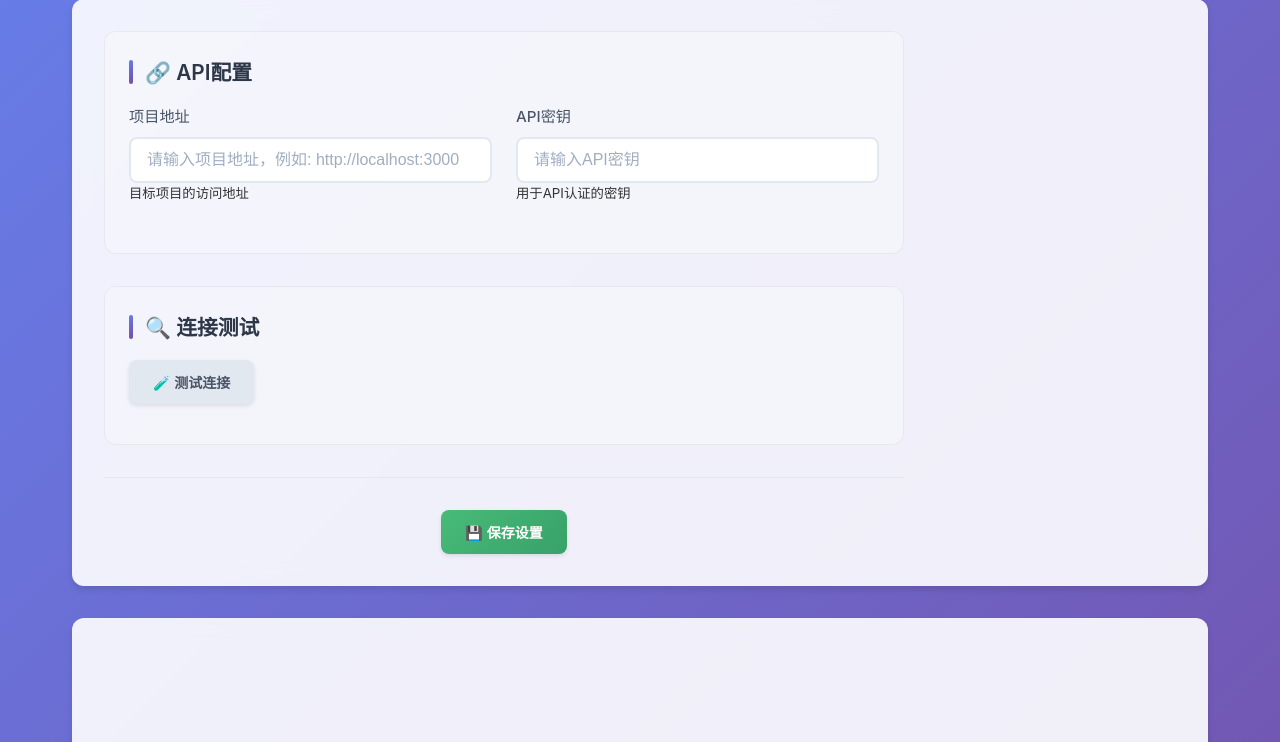
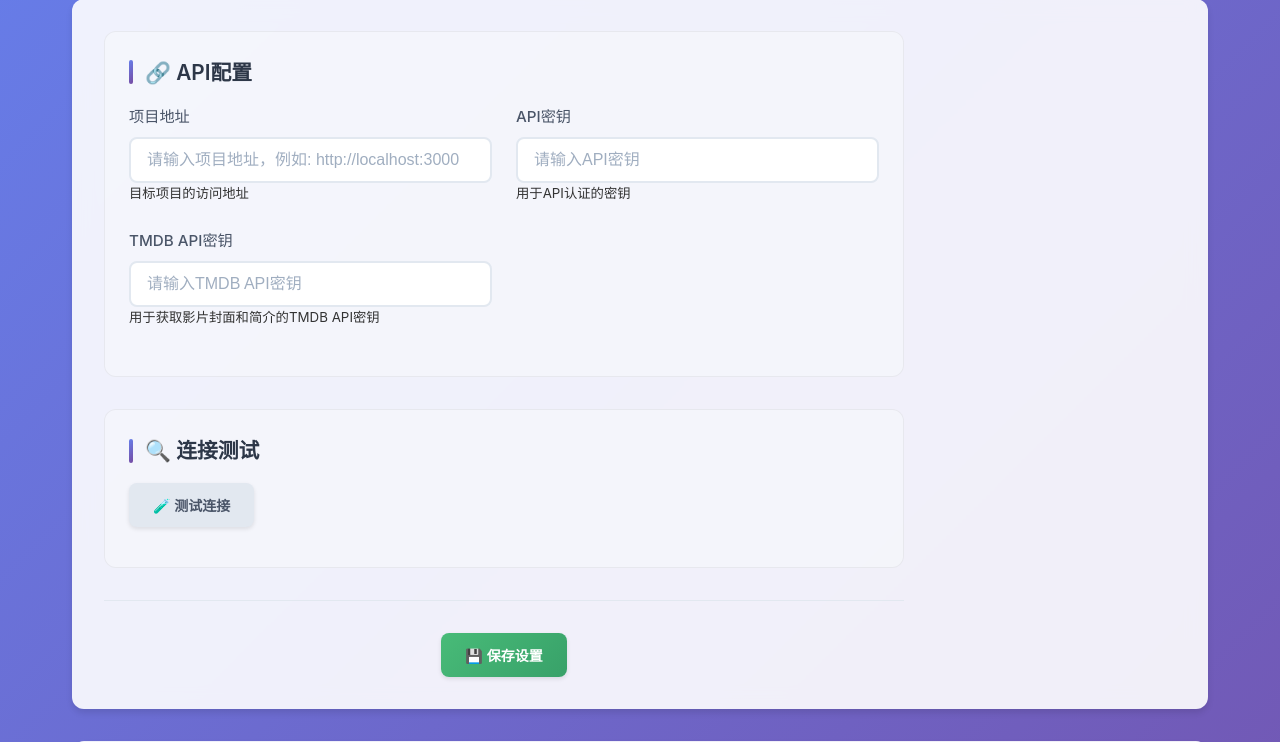
Before and after one commit to yuanhuat/cloud189-auto-save-tool, a Flask app: page /settings in a window 1280 px wide. Shown: the part 138-880 px from the top of the page. Run offline with Flask 3, Linux system fonts and the light colour scheme; the visitor is signed in with stand-in values (Sample User, id 1); data that the repository does not hold is empty.

Commit message:
新增TMDB API集成功能，更新数据库以支持tmdb_api_key字段，优化资源搜索结果的展示样式，提升用户体验。

```diff
--- a/app/app.py
+++ b/app/app.py
@@ -7,6 +7,7 @@ import hashlib
 import secrets
 from functools import wraps
 from datetime import datetime
+import re # 导入re模块用于正则表达式
 
 app = Flask(__name__)
 app.secret_key = secrets.token_hex(16)  # 生成随机密钥用于session
@@ -22,10 +23,18 @@ def init_db():
             id INTEGER PRIMARY KEY AUTOINCREMENT,
             project_address TEXT,
             api_key TEXT,
+            tmdb_api_key TEXT,
             created_at TIMESTAMP DEFAULT CURRENT_TIMESTAMP,
             updated_at TIMESTAMP DEFAULT CURRENT_TIMESTAMP
         )
     ''')
+
+    # 如果表已存在但没有 tmdb_api_key 字段，则添加该字段
+    try:
+        cursor.execute('ALTER TABLE settings ADD COLUMN tmdb_api_key TEXT')
+    except sqlite3.OperationalError:
+        # 字段已存在，忽略错误
+        pass
 
     # 创建用户表
     cursor.execute('''
@@ -110,21 +119,21 @@ def get_settings():
     """获取最新的设置信息"""
     conn = sqlite3.connect('settings.db')
     cursor = conn.cursor()
-    cursor.execute('SELECT project_address, api_key FROM settings ORDER BY id DESC LIMIT 1')
+    cursor.execute('SELECT project_address, api_key, tmdb_api_key FROM settings ORDER BY id DESC LIMIT 1')
     result = cursor.fetchone()
     conn.close()
     if result:
-        return {'project_address': result[0], 'api_key': result[1]}
-    return {'project_address': '', 'api_key': ''}
+        return {'project_address': result[0], 'api_key': result[1], 'tmdb_api_key': result[2]}
+    return {'project_address': '', 'api_key': '', 'tmdb_api_key': ''}
 
-def save_settings(project_address, api_key):
+def save_settings(project_address, api_key, tmdb_api_key):
     """保存设置信息到数据库"""
     conn = sqlite3.connect('settings.db')
     cursor = conn.cursor()
     cursor.execute('''
-        INSERT INTO settings (project_address, api_key)
-        VALUES (?, ?)
-    ''', (project_address, api_key))
+        INSERT INTO settings (project_address, api_key, tmdb_api_key)
+        VALUES (?, ?, ?)
+    ''', (project_address, api_key, tmdb_api_key))
     conn.commit()
     conn.close()
 
@@ -868,8 +877,9 @@ def settings():
     if request.method == 'POST':
         project_address = request.form.get('project_address')
         api_key = request.form.get('api_key')
+        tmdb_api_key = request.form.get('tmdb_api_key')
         # 保存设置到数据库
-        save_settings(project_address, api_key)
+        save_settings(project_address, api_key, tmdb_api_key)
         print(f"Project Address: {project_address}, API Key: {api_key}")
 
         # 保存后立即获取账号信息
@@ -1184,30 +1194,124 @@ def execute_auto_delete():
         return {"success": False, "message": f"执行自动删除失败: {e}"}
 
 # 新增 CloudSaver 资源搜索功能
+
+def get_tmdb_info(title, api_key):
+    """根据影片标题调用TMDB API获取影片封面和简介"""
+    base_url = "https://api.themoviedb.org/3/search/movie"
+    params = {
+        'api_key': api_key,
+        'query': title,
+        'language': 'zh-CN'  # 中文结果
+    }
+    try:
+        print(f"正在请求 TMDB API，标题: {title}")
+        response = requests.get(base_url, params=params, timeout=5)
+        response.raise_for_status()  # 检查HTTP错误
+        data = response.json()
+
+        if data and data['results']:
+            movie = data['results'][0]
+            poster_path = movie.get('poster_path')
+            overview = movie.get('overview')
+            release_date = movie.get('release_date')
+
+            full_poster_url = f"https://image.tmdb.org/t/p/w500{poster_path}" if poster_path else None
+
+            tmdb_result = {
+                'poster_url': full_poster_url,
+                'overview': overview,
+                'release_date': release_date
+            }
+            print(f"成功获取 TMDB 信息: {tmdb_result}")
+            return tmdb_result
+        print(f"TMDB API 未找到结果或数据为空，标题: {title}")
+        return None
+    except requests.exceptions.RequestException as e:
+        print(f"TMDB API请求异常: {e}")
+        return None
+    except Exception as e:
+        print(f"获取TMDB信息时出错: {e}")
+        return None
+
 def search_cloudsaver_resources(project_address, keyword):
     """
     调用 CloudSaver 的资源搜索 API
-    CloudSaver 的搜索 API 使用 Bearer Token，但由于 app.py 不直接管理 CloudSaver 的登录状态和 Token，
-    我们依赖于 cloud189-auto-save 服务本身处理认证。
-    这里仅将 x-api-key 用于访问 cloud189-auto-save 服务本身的 API。
     """
     try:
         api_url = f"{project_address.rstrip('/')}/api/cloudsaver/search"
-        # 注意: 这里使用 params 传递 keyword，而不是直接拼接在 URL 中，以正确处理特殊字符
         params = {'keyword': keyword}
 
-        # 假设 cloud189-auto-save 服务本身通过 x-api-key 进行认证
         settings = get_settings()
         headers = {'x-api-key': settings.get('api_key', ''), 'Content-Type': 'application/json'}
 
         print(f"调用 CloudSaver 搜索 API: {api_url}，关键字: {keyword}")
-        response = requests.get(api_url, headers=headers, params=params, timeout=30) # 增加超时时间
+        response = requests.get(api_url, headers=headers, params=params, timeout=30)
 
         if response.status_code == 200:
             result = response.json()
             if result.get('success'):
-                print(f"CloudSaver 搜索成功，结果数量: {len(result.get('data', []))}")
-                return {'success': True, 'data': result.get('data', [])}
+                resources = result.get('data', [])
+
+                tmdb_api_key = settings.get('tmdb_api_key')
+                print(f"从设置中获取的 TMDB API Key: {tmdb_api_key}")
+
+                if tmdb_api_key:
+                    for resource in resources:
+                        raw_title = resource.get('title')  # 获取原始标题
+                        print(f"处理原始资源标题: {raw_title}")
+                        if raw_title:
+                            # 尝试从标题中提取干净的电影名称和年份
+                            # 移除“名称：”前缀
+                            clean_title = raw_title.replace('名称：', '').strip()
+
+                            # 提取年份 (例如：(2019) 或 [2019])
+                            year_match = re.search(r'[\(\[](\d{4})[\)\]]', clean_title)
+                            year = year_match.group(1) if year_match else None
+
+                            # 移除所有括号及其内容，包含中文括号
+                            clean_title = re.sub(r'[\(\[【《].*?[\)\]】》]', '', clean_title).strip()
+
+                            # 移除分辨率、编码、音轨、字幕、版本等信息，不区分大小写
+                            clean_title = re.sub(r'\s*(4K|原盘|REMUX|杜比视界|内封|简英双语字幕|国英双音|国粤语|中英|中字|特效字幕|豆瓣\s*\d+\.\d+|字幕|双语|修正|熟肉|生肉|全集|季|更新至|集|EP\d+|S\d+E\d+|Web|DV|BluRay|HDTV|HR|MKV|MP4|AVC|x264|x265|HEVC|AAC|AC3|DTS|TrueHD|Atmos|DD\+|FLAC|WEB-DL|HDR|SDR|IMAX|VC-1|H.264|H.265|AV1|LPCM|Opus|2.0|5.1|7.1|ISO|HFR|CGI|VFX|FHD|UHD|HDR10|DolbyVision|DTS-HD|MA|Hi-Res|Lossless|24p|60p|FPS|DVDRip|BDRip|WEBRip|HDRip|XviD|DivX|VP9|AV01|DolbyAudio|MP3|AC3|EAC3|FLAC|OGG|WAV|AIFF|3D|2D|EXTENDED|THEATRICAL|UNCUT|DIRECTORS.CUT|FINAL.CUT|IMAX.EDITION|COLLECTORS.EDITION|LIMITED.EDITION|Anniversary.Edition|Criterion.Collection|Reboot|Remake|Live.Action|Animated|Part\s*\d|Disc\s*\d|Volume\s*\d|E\d+|S\d+|OVA|OAD|SP|NC|OP|ED|PV|CM|OST|BGM|Dub|Sub|Multi|Dual.Audio|Fan.Dub|Fan.Sub|Complete|Uncensored|R18|R21|Unrated|Retail|DIY|Upscaled|Upscale|Upscale.AI|x264-CtrlHD|x265-RARBG|DTS-HD.MA.5.1|TrueHD.7.1.Atmos|EAC3.5.1|AAC.2.0|mp4-x264|mkv-x265|WEBRip-RARBG|WEB-DL-CtrlHD|HDRip-XviD|BDRip-AVC|BluRay-Remux|UHD-BD|BDMV|BD25|BD50|BD66|BD100|Mini.BD|Micro.BD|Jap.Dub|Eng.Dub|Jap.Sub|Eng.Sub|Chs.Sub|Cht.Sub|Jap.CHS|Jap.ENG|CHS.ENG|简繁日文字幕|简繁英文字幕|简繁中字|简中|繁中|日文|英文|粤语|普通话|国语|字幕组|压制|内嵌|硬字幕|软字幕|剧场版|OVA版|SP版|未删减|无修|特典|附录|花絮|OST|CD|BD|DVD|DL|RAW|Fin)\s*', '', clean_title, flags=re.IGNORECASE).strip()
+
+                            # 移除文件名后缀（如果存在）
+                            clean_title = re.sub(r'\.(mkv|mp4|avi|rmvb|flv|wmv|mov|ts|m2ts|webm|iso|srt|ass|ssa|idx|sub|psd|vob|ifo|bup|img|cue|bin|mdf|mds|nrg|ccd|sub|ape|flac|wav|ogg|mp3|aac|wma|ac3|dts|mka|m4a|tta|wv|opus|exe|zip|rar|7z|tar|gz|bz2|xz|iso|img|cue|bin|ccd|sub|nrg|mdf|mds|vob|ifo|bup|srt|ass|ssa|idx|sub|idx|sub)$/i', '', clean_title, flags=re.IGNORECASE).strip()
+
+                            # 如果清洗后标题以“.”结尾，移除它
+                            if clean_title.endswith('.'):
+                                clean_title = clean_title[:-1].strip()
+
+                            # 移除末尾可能存在的空白字符和特殊符号，如 -, ., _
+                            clean_title = clean_title.rstrip(' -._').strip()
+
+                            # 移除多余的空格
+                            clean_title = re.sub(r'\s+', ' ', clean_title).strip()
+
+                            # 再次检查清洗后的标题是否为空
+                            if clean_title:
+                                # 构建TMDB查询标题，优先使用年份
+                                tmdb_query_title = clean_title
+                                if year: # 如果提取到了年份，将年份添加到查询中
+                                    tmdb_query_title = f"{clean_title} {year}"
+
+                                print(f"TMDB 查询标题: {tmdb_query_title}")
+                                tmdb_info = get_tmdb_info(tmdb_query_title, tmdb_api_key)
+                                if tmdb_info:
+                                    resource['tmdb_poster_url'] = tmdb_info.get('poster_url')
+                                    resource['tmdb_overview'] = tmdb_info.get('overview')
+                                    resource['tmdb_release_date'] = tmdb_info.get('release_date')
+                                    print(f"已为资源 \"{raw_title}\" 添加 TMDB 信息。")
+                                else:
+                                    print(f"未能为资源 \"{raw_title}\" 获取 TMDB 信息。")
+                            else:
+                                print(f"清洗后标题为空，跳过 TMDB 查询。原始标题: {raw_title}")
+                        else:
+                            print(f"资源缺少 'title' 字段，跳过 TMDB 查询。")
+                else:
+                    print("未配置 TMDB API Key，跳过 TMDB 信息获取。")
+
+                print(f"CloudSaver 搜索成功，结果数量: {len(resources)}")
+                return {'success': True, 'data': resources}
             else:
                 print(f"CloudSaver 搜索 API 返回错误: {result.get('error', '未知错误')}")
                 return {'success': False, 'message': result.get('error', 'CloudSaver 搜索失败')}
--- a/app/templates/settings.html
+++ b/app/templates/settings.html
@@ -91,6 +91,13 @@
                                        placeholder="请输入API密钥"
                                        value="{{ settings.api_key if settings else '' }}" required>
                                 <small class="form-text">用于API认证的密钥</small>
+                            </div>
+                            <div class="input-group">
+                                <label for="tmdb_api_key">TMDB API密钥</label>
+                                <input type="password" id="tmdb_api_key" name="tmdb_api_key"
+                                       placeholder="请输入TMDB API密钥"
+                                       value="{{ settings.tmdb_api_key if settings else '' }}">
+                                <small class="form-text">用于获取影片封面和简介的TMDB API密钥</small>
                             </div>
                         </div>
                     </div>
```
Also changed, not shown: app/static/style.css (+104 -0 lines), app/templates/index.html (+25 -5 lines).
